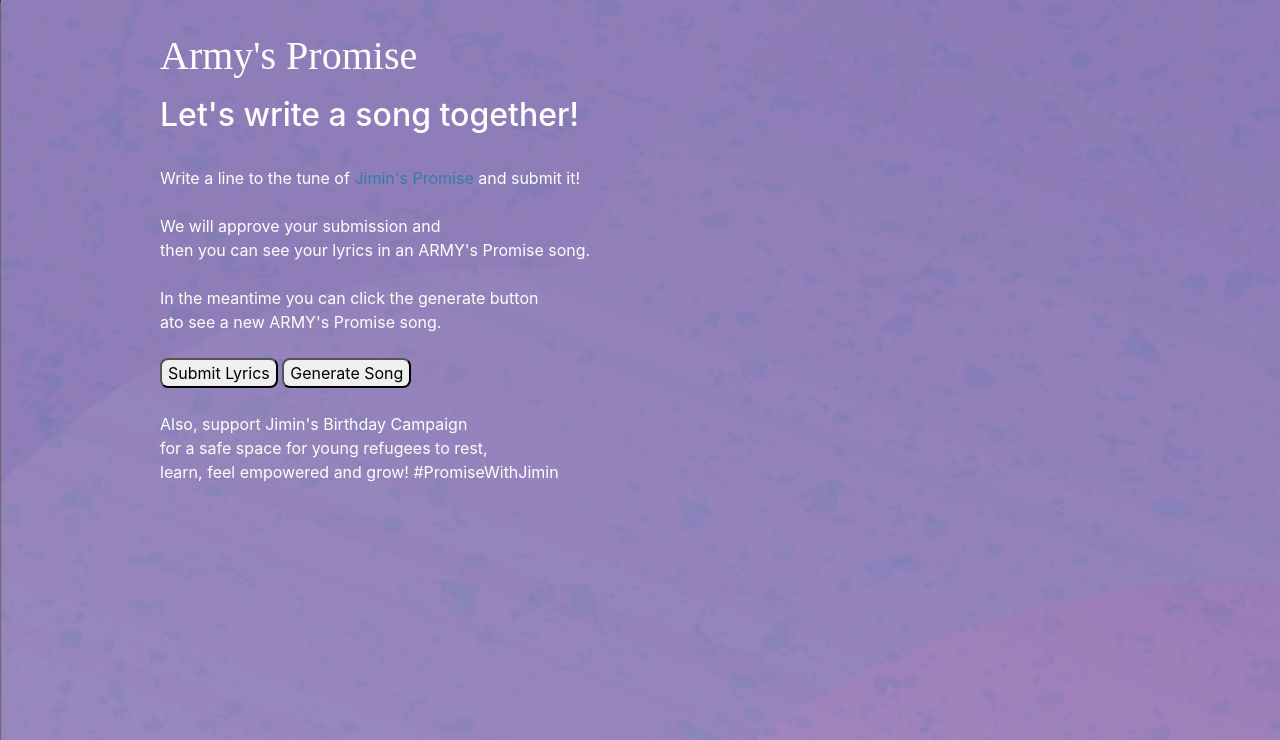
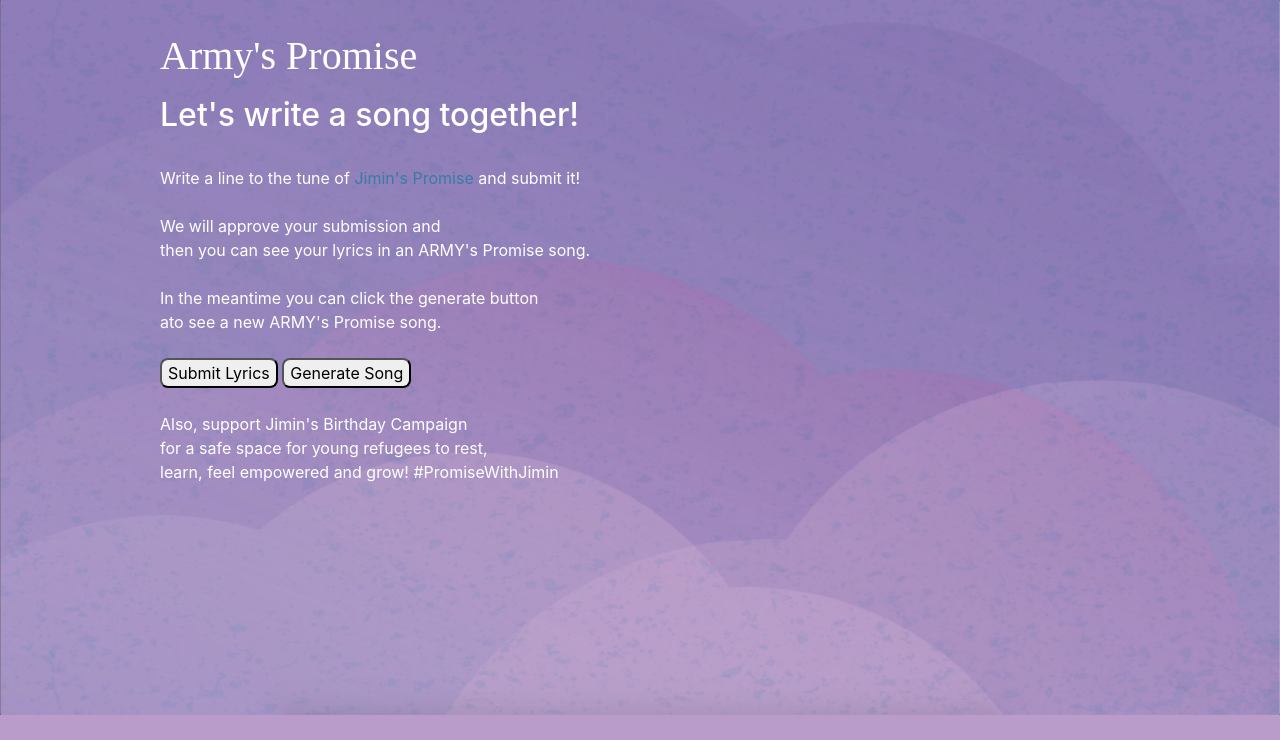
Before and after one commit to jasonfong/lyrics_generator, a Flask app: page /web/landing in a window 1280 px wide. Shown: the top 740 px of the page. Run offline with Flask 2, Linux system fonts and the light colour scheme; some libraries are stand-ins or nearby versions.

Commit message:
Fix background

```diff
--- a/static/css/style.css
+++ b/static/css/style.css
@@ -1,8 +1,10 @@
 html {
 	font-family: 'Lato';
 	sans-serif;
-	background: #eee;
+	background-color: #b99cca;
 	background-image: url('../backgrounds/temp_bk_pur.png');
+	background-repeat: no-repeat;
+	background-size: cover;
 	padding: 1rem;
 }
 
```
